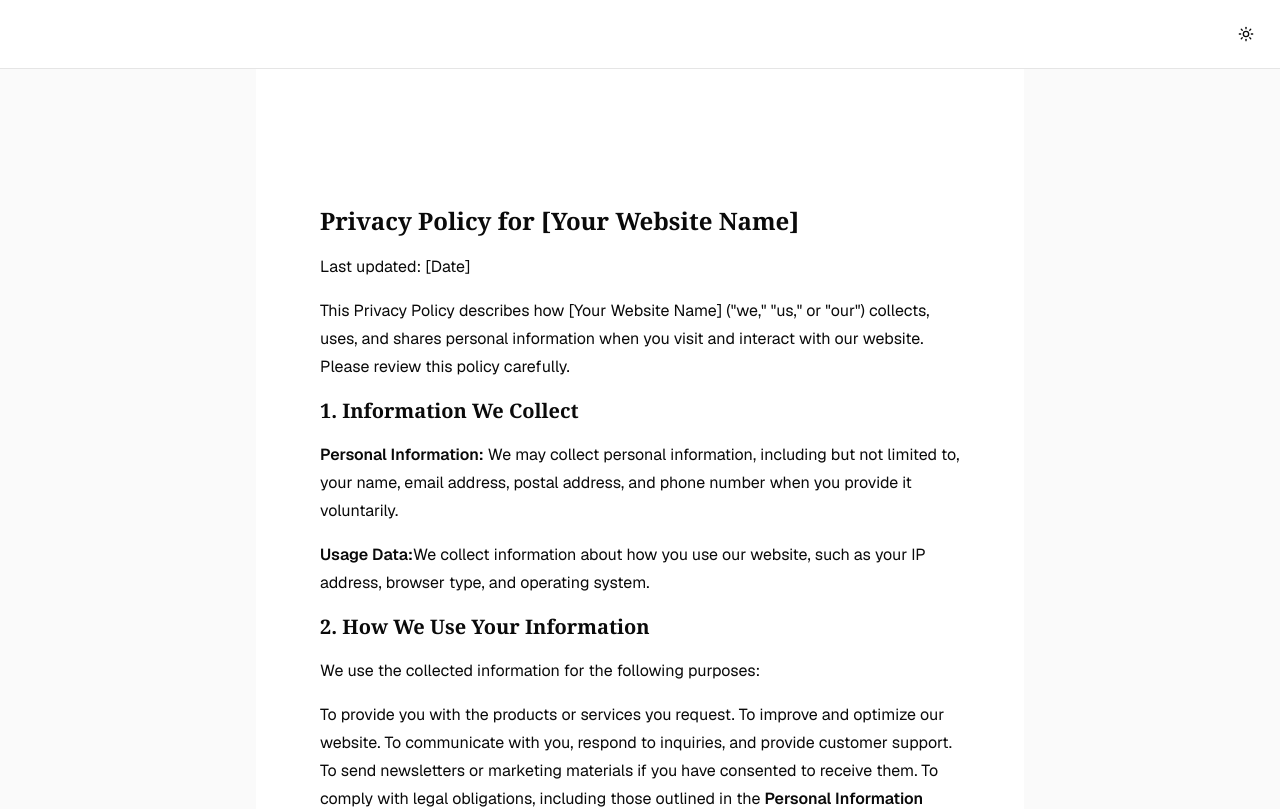
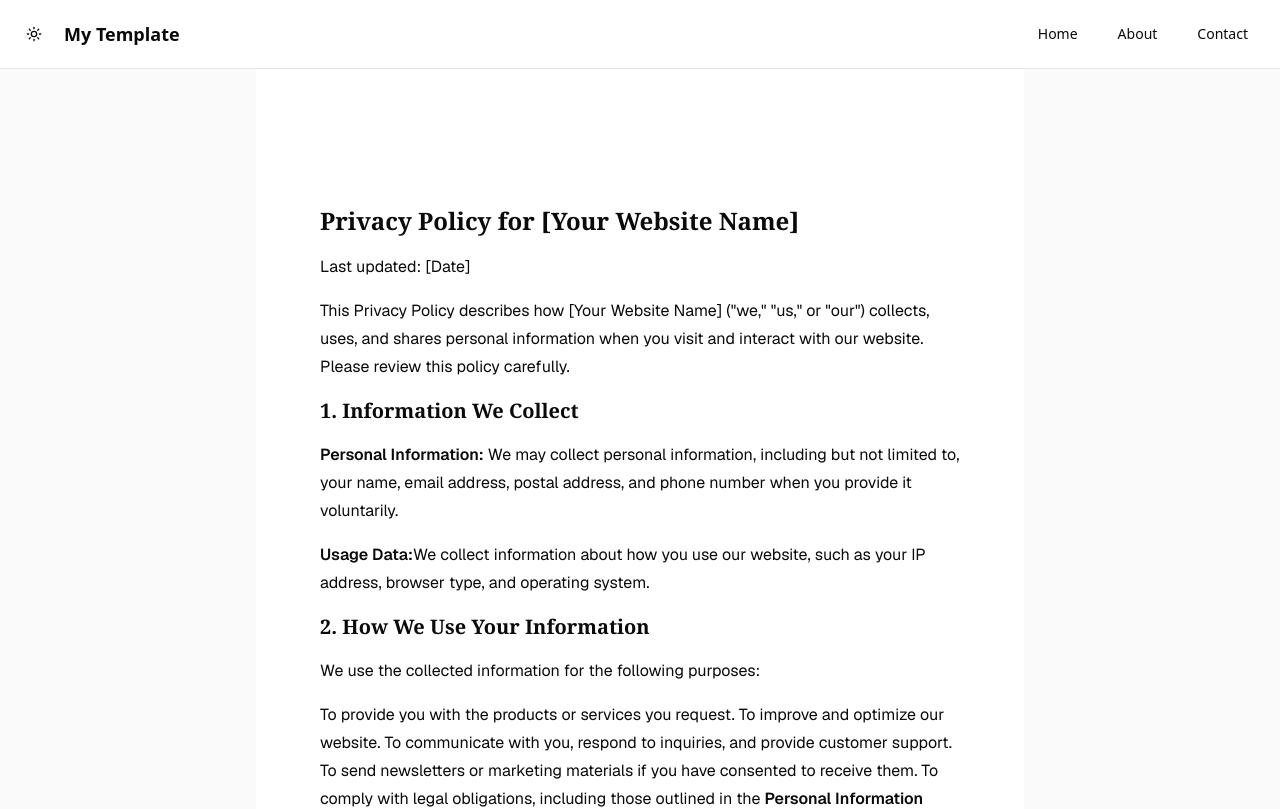
Before and after one commit to samurai71/my-nxt-template, a Next.js app: page /privacy-policy in a window 1280 px wide. Shown: the top 809 px of the page. Built offline with nearby package versions, Linux system fonts and the light colour scheme.

Commit message:
feat: :sparkles: refactor layout and header components; improve structure and styling

```diff
--- a/src/app/layout.tsx
+++ b/src/app/layout.tsx
@@ -1,26 +1,24 @@
-import type { Metadata } from "next"
+import type { Metadata } from 'next'
+import { Geist, Geist_Mono } from 'next/font/google'
 
-import { Geist, Geist_Mono } from "next/font/google"
+import { Footer } from '@/components/footer'
+import { Header } from '@/components/header'
+import '@/styles/globals.css'
 
-import { Footer } from "@/components/footer"
-import { ThemeToggle } from "@/components/theme-toggle"
-
-import "@/styles/globals.css"
-
-import { ThemeScript } from "./theme-script"
+import { ThemeScript } from './theme-script'
 
 const geistSans = Geist({
-  variable: "--font-geist-sans",
-  subsets: ["latin"],
+  variable: '--font-geist-sans',
+  subsets: ['latin'],
 })
 const geistMono = Geist_Mono({
-  variable: "--font-geist-mono",
-  subsets: ["latin"],
+  variable: '--font-geist-mono',
+  subsets: ['latin'],
 })
 export const metadata: Metadata = {
   title: {
-    template: "%s | My Template",
-    default: "My Template", // a default is required when creating a template
+    template: '%s | My Template',
+    default: 'My Template', // a default is required when creating a template
   },
 }
 export default function RootLayout({
@@ -33,11 +31,11 @@ export default function RootLayout({
       <head>
         <ThemeScript />
       </head>
-      <body className={`${geistSans.variable} ${geistMono.variable} antialiased`}>
+      <body
+        className={`${geistSans.variable} ${geistMono.variable} antialiased`}
+      >
         <div className="sticky top-0 z-10 bg-white dark:bg-black">
-          <header className="flex items-center justify-end p-4 border-b">
-            <ThemeToggle />
-          </header>
+          <Header />
         </div>
         <main>{children}</main>
         <Footer />
--- /dev/null
+++ b/src/components/header.tsx
@@ -0,0 +1,84 @@
+'use client'
+
+import * as React from 'react'
+
+import Link from 'next/link'
+
+import { Menu } from 'lucide-react'
+
+import { Button } from '@/components/ui/button'
+import {
+  Sheet,
+  SheetContent,
+  SheetDescription,
+  SheetHeader,
+  SheetTitle,
+  SheetTrigger,
+} from '@/components/ui/sheet'
+
+import { ThemeToggle } from './theme-toggle'
+
+export function Header() {
+  return (
+    <header className="border-b bg-white dark:bg-black">
+      <div className="mx-auto flex max-w-7xl items-center justify-between p-4">
+        <div className="flex items-center gap-3">
+          <ThemeToggle />
+          <Link href="/" className="text-lg font-semibold">
+            My Template
+          </Link>
+        </div>
+
+        <nav className="hidden items-center gap-2 md:flex">
+          <Button variant="ghost" asChild>
+            <Link href="/">Home</Link>
+          </Button>
+          <Button variant="ghost" asChild>
+            <Link href="/about">About</Link>
+          </Button>
+          <Button variant="ghost" asChild>
+            <Link href="/contact">Contact</Link>
+          </Button>
+        </nav>
+
+        <div className="md:hidden">
+          <Sheet>
+            <SheetTrigger asChild>
+              <Button variant="ghost" size="icon" aria-label="Open menu">
+                <Menu className="size-5" />
+              </Button>
+            </SheetTrigger>
+            <SheetContent side="right">
+              <SheetHeader>
+                <SheetTitle>Menu</SheetTitle>
+                <SheetDescription>Navigate the site</SheetDescription>
+              </SheetHeader>
+
+              <div className="flex flex-col gap-2 p-4">
+                <Link href="/" className="hover:bg-accent rounded-md px-3 py-2">
+                  Home
+                </Link>
+                <Link
+                  href="/about"
+                  className="hover:bg-accent rounded-md px-3 py-2"
+                >
+                  About
+                </Link>
+                <Link
+                  href="/contact"
+                  className="hover:bg-accent rounded-md px-3 py-2"
+                >
+                  Contact
+                </Link>
+
+                <div className="mt-4 border-t pt-4">
+                  {/* <ThemeToggle /> */}
+                </div>
+              </div>
+            </SheetContent>
+          </Sheet>
+        </div>
+      </div>
+    </header>
+  )
+}
```
